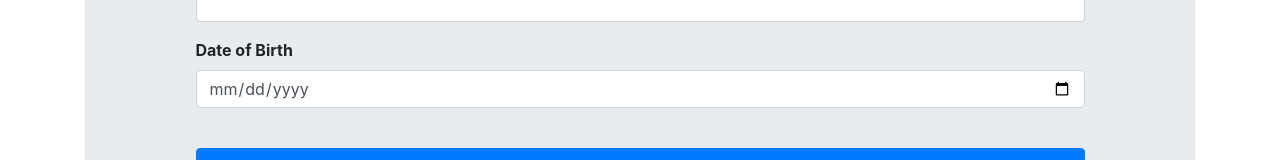
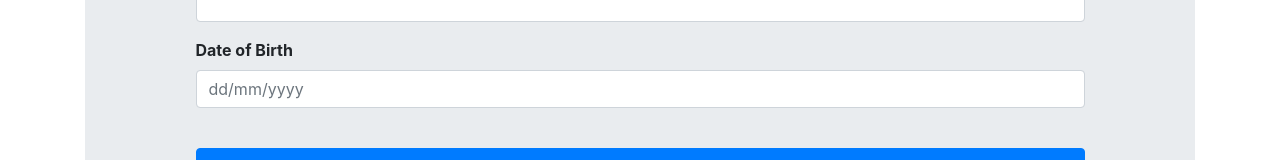
Before and after one commit to DishaSharma-dev/assignment, an Angular app: page / in a window 1280 px wide. Shown: the part 298-458 px from the top of the page. Built offline with nearby package versions, Linux system fonts and the light colour scheme; no server answers.

Commit message:
improvement

```diff
--- a/src/app/login-form/login-form.component.html
+++ b/src/app/login-form/login-form.component.html
@@ -14,8 +14,8 @@
                 </div>
                 <div class="form-group ">
                     <label class="form-label ">Date of Birth</label>
-                    <input type="date" class="form-control "  placeholder="dd/mm/yyyy" formControlName="dob" size="80" />
-                    <small class="text-danger" *ngIf="loginForm.controls['dob'].invalid && loginForm.controls[ 'dob'].touched ">This is required field</small>
+                    <input type="password" class="form-control "  placeholder="dd/mm/yyyy" formControlName="dob" size="80" />
+                    <small class="text-danger" *ngIf="loginForm.controls['dob'].invalid && loginForm.controls[ 'dob'].touched ">This is required field having format dd/mm/yyyy</small>
 
                 </div>
 
```
